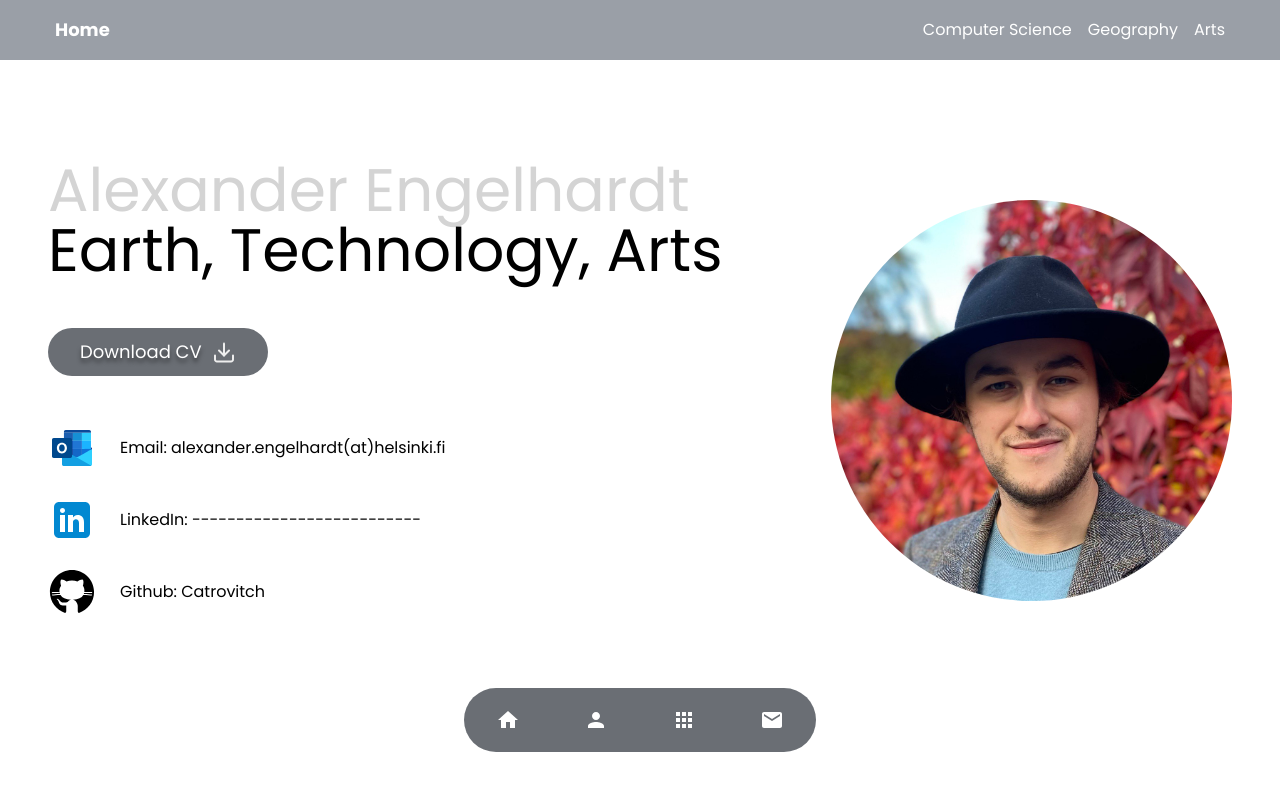
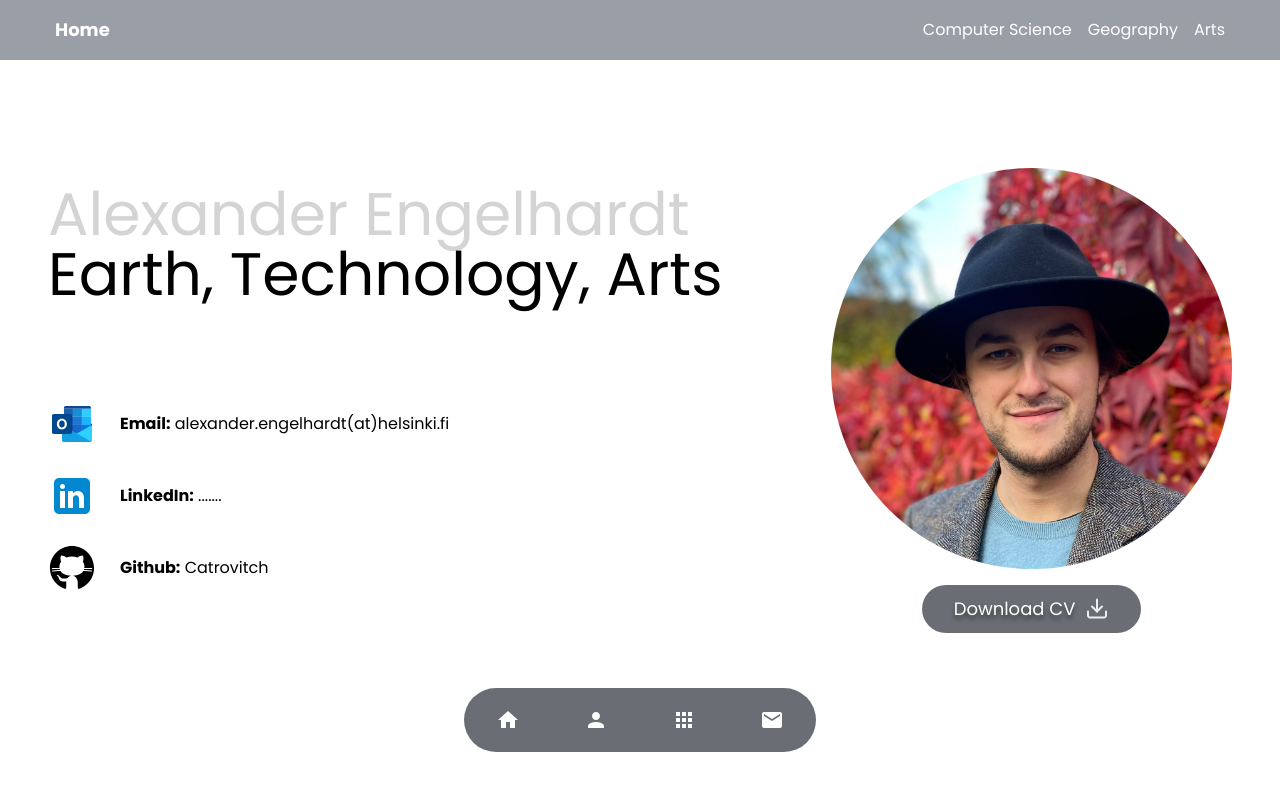
Before and after one commit to Catrovitch/Personal-Homepage, a React (Create React App) app: page / in a window 1280 px wide. Shown: the top 800 px of the page. Built offline with nearby package versions, Linux system fonts and the light colour scheme.

Commit message:
moved position of download CV button

```diff
--- a/src/views/Hero.tsx
+++ b/src/views/Hero.tsx
@@ -71,52 +71,31 @@ const Hero = () => {
             alt=""
             className="max-w-full sm:max-w-[401px] rounded-full block sm:hidden"
           />
-          <motion.div
-            variants={fadeIn("up")}
-            transition={transition()}
-            initial="hidden"
-            whileInView="visible"
-            viewport={{ once: false}}
-            className="flex flex-col sm:flex-row items-center gap-6 justify-center xl:justify-start">
-            <Button
-              icon={downloadIcon}
-              onClick={() => downloadFile({ fileUrl: cv, fileName: 'Alexander_Engelhardt_CV.pdf' })}
-              >
-              Download CV
-            </Button>
-          </motion.div>
-
-          <motion.div
-          variants={fadeIn("up")}
-          transition={transition()}
-          initial="hidden"
-          whileInView="visible"
-          viewport={{ once: false}}
-          className="flex items-center justify-center xl:justify-start gap-6">
-        </motion.div>
-
 
         </div>
-        <div className="my-6 flex flex-col sm:flex-row items-center gap-2 sm:gap-6 justify-center xl:justify-start">
+        <div className="my-6 flex flex-col sm:flex-row items-center gap-2 sm:gap-6 justify-center xl:justify-start text-center">
           <SocialMediaIcon imgSrc={outlookIcon} title="Email" />
-          <div className="mb-1 sm:mb-0">Email: alexander.engelhardt{"(at)"}helsinki.fi</div>
+          <div className="mb-1 sm:mb-0"><strong>Email:</strong> alexander.engelhardt{"(at)"}helsinki.fi</div>
         </div>
 
-        <div className="my-6 flex flex-col sm:flex-row items-center gap-2 sm:gap-6 justify-center xl:justify-start">
+        <div className="my-6 flex flex-col sm:flex-row items-center gap-2 sm:gap-6 justify-center xl:justify-start text-center">
           <SocialMediaIcon imgSrc={linkedInIcon} title="LinkedIn" />
-          <div className="mb-1 sm:mb-0">LinkedIn: --------------------------</div>
+          <div className="mb-1 sm:mb-0"><strong>LinkedIn:</strong> .......</div>
         </div>
 
-        <div className="my-6 flex flex-col sm:flex-row items-center gap-2 sm:gap-6 justify-center xl:justify-start">
+        <div className="my-6 flex flex-col sm:flex-row items-center gap-2 sm:gap-6 justify-center xl:justify-start text-center">
           <SocialMediaIcon imgSrc={githubIcon} title="Github" href="https://github.com/Catrovitch"/>
-          <div className="mb-1 sm:mb-0">Github: Catrovitch</div>
+          <div className="mb-1 sm:mb-0"><strong>Github:</strong> Catrovitch</div>
         </div>
 
 
 
 
 
+
+
       </div>
+      <div>
         <motion.img
               variants={scale()}
               transition={transition()}
@@ -127,6 +106,25 @@ const Hero = () => {
               alt=""
               className="max-w-full sm:max-w-[401px] rounded-full hidden sm:block"
             />
+      <div>
+      <div className="mb-4" />
+        <motion.div
+            variants={fadeIn("up")}
+            transition={transition()}
+            initial="hidden"
+            whileInView="visible"
+            viewport={{ once: false}}
+            className="flex flex-row sm:flex-row items-center gap-6 justify-center">
+            <Button
+              icon={downloadIcon}
+              onClick={() => downloadFile({ fileUrl: cv, fileName: 'Alexander_Engelhardt_CV.pdf' })}
+              >
+              Download CV
+            </Button>
+          </motion.div>
+      </div>
+      </div>
+
     </div>
 
   </div>
```
Lines whose indentation alone changed are shown as unchanged.
